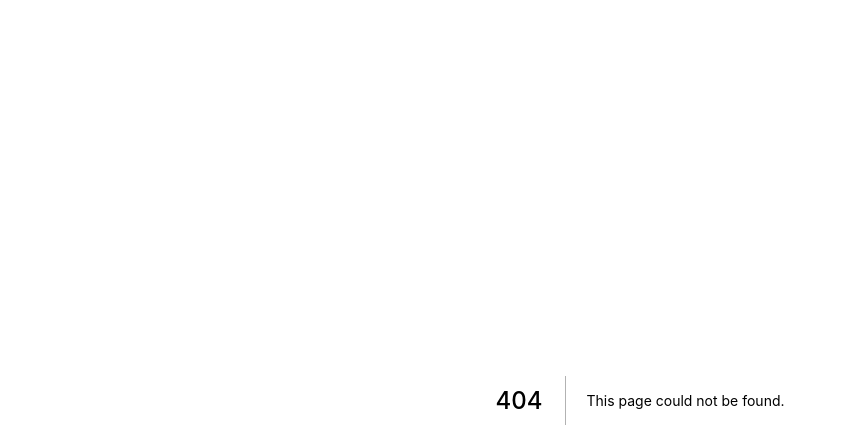
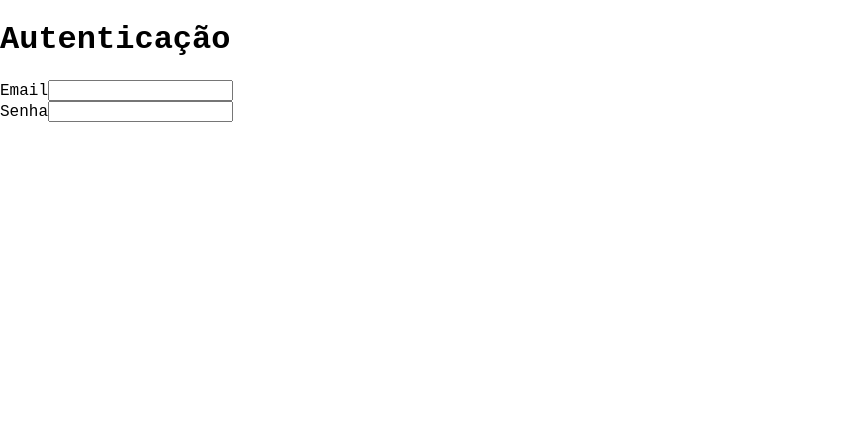
Before and after one commit to wendersonjps/Admin-Template, a Next.js app: page /auth in a window 1280 px wide. Before the commit this address had no page. Shown: the top 448 px of the page, without its empty margins (0-847 px from the left). Built offline with nearby package versions, Linux system fonts and the light colour scheme; a web font is replaced by a local one.

Commit message:
:sparkles: Added auth file

```diff
--- /dev/null
+++ b/src/pages/auth.tsx
@@ -0,0 +1,17 @@
+import { useState } from 'react'
+
+import AuthInput from '../components/auth/AuthInput'
+
+export default function Auth() {
+    const [mode, setMode] = useState<'login' | 'register'>('login')
+    const [email, setEmail] = useState('')
+    const [password, setPassword] = useState('')
+
+    return (
+        <div>
+            <h1>Autenticação</h1>
+            <AuthInput label="Email" type="email" value={email} valueChanged={setEmail} required />
+            <AuthInput label="Senha" type="password" value={password} valueChanged={setPassword} required />
+        </div>
+    )
+}
```
